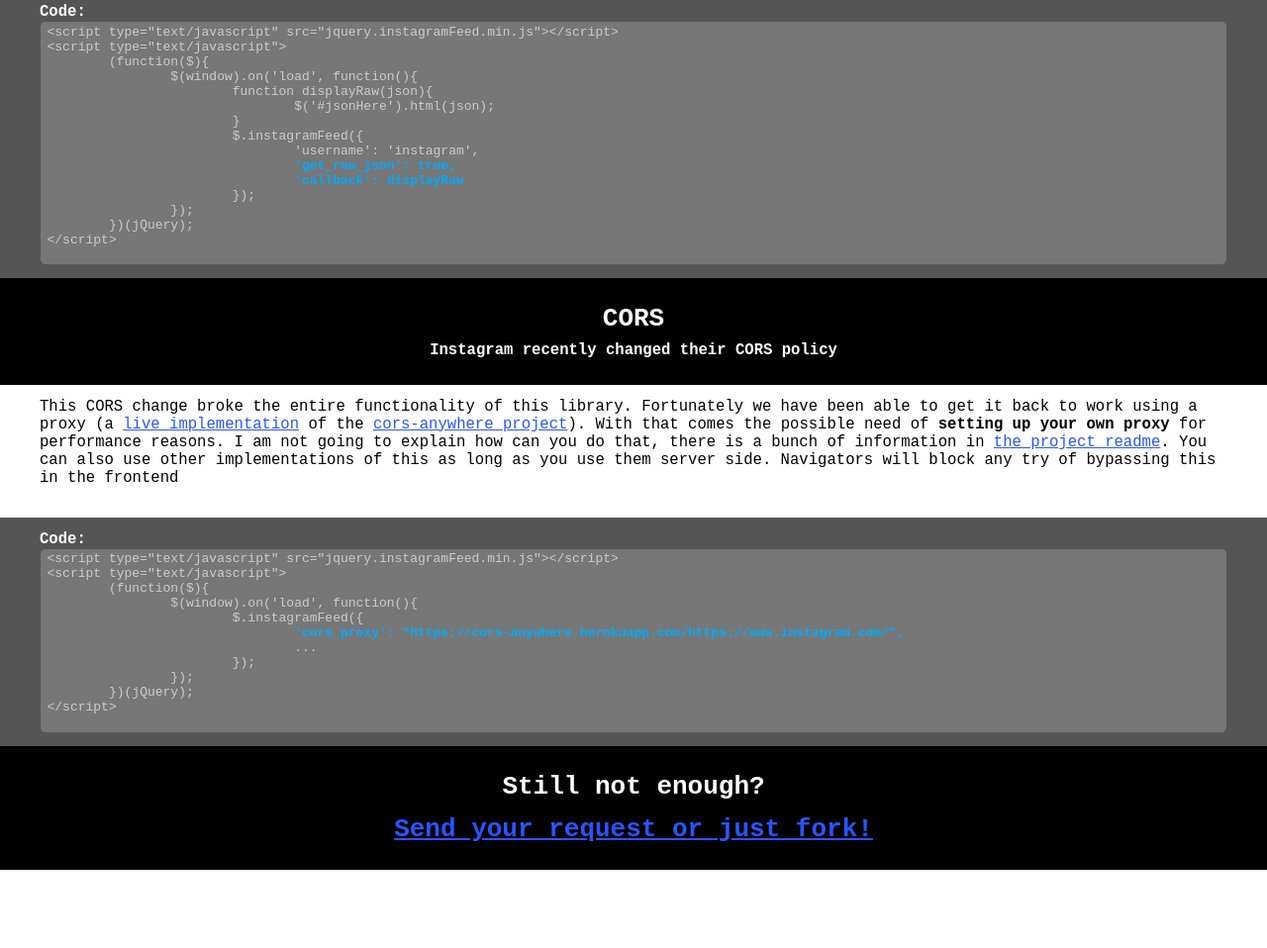
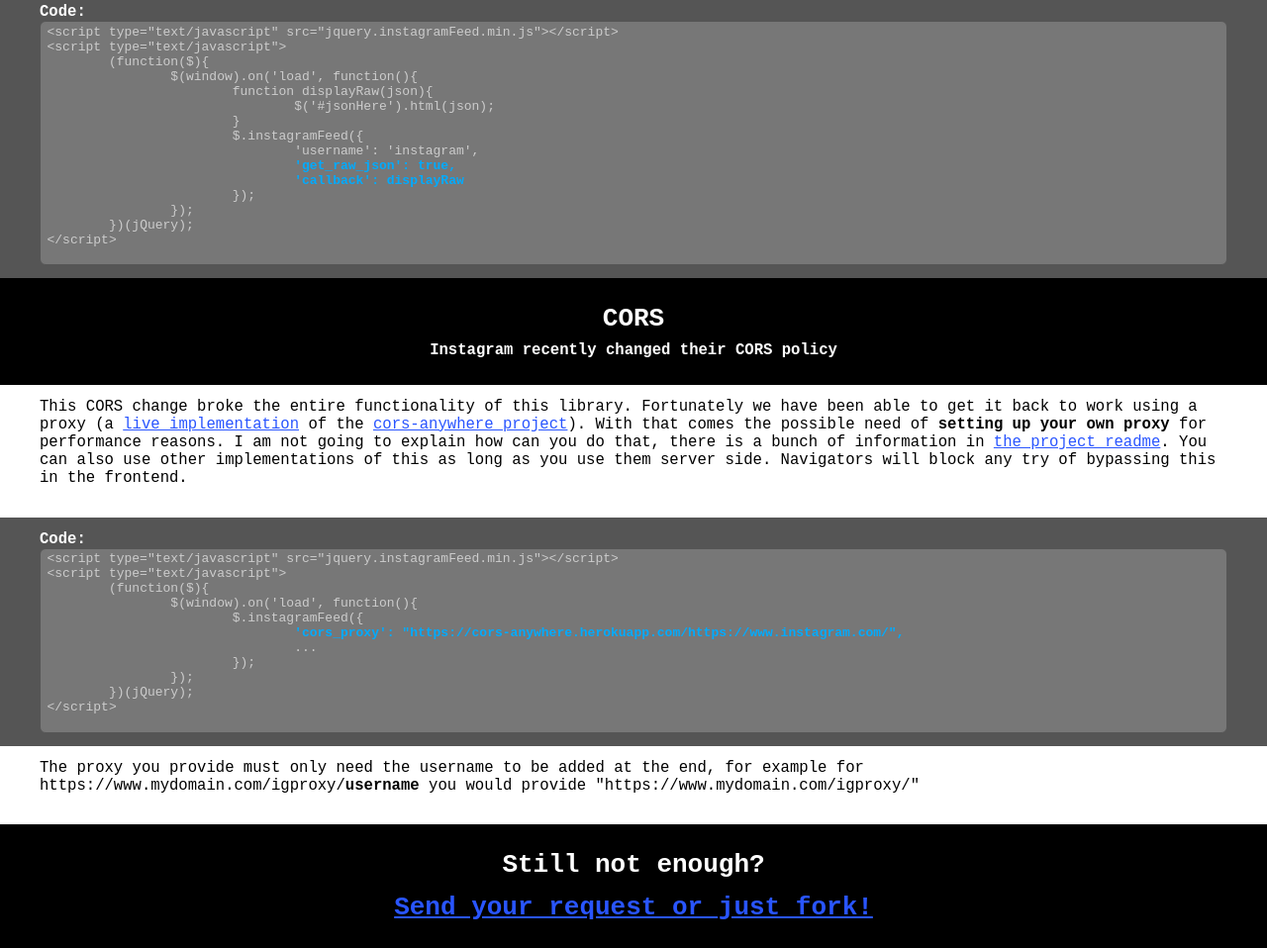
Before and after one commit to jsanahuja/jquery.instagramFeed, a plain HTML site: page index.html in a window 1280 px wide. Shown: the part 3517-4475 px from the top of the page at 99% size. Before the commit the page ends 4396 px from the top, so only its background shows below. Drawn offline with nearby package versions, Linux system fonts and the light colour scheme; no server answers.

Commit message:
Documentation changes

```diff
--- a/index.html
+++ b/index.html
@@ -33,6 +33,7 @@
 			h4.big{font-size:2em;}
 			h1{font-size:2.5em;margin-bottom:1em;}
 			a{color:#2955ff}
+			.m-t-1{margin-top:1em;}
 		</style>
 	</head>
 	<body>
@@ -288,7 +289,7 @@
 		<h4>Instagram recently changed their CORS policy</h4>
 	</div>
 	<div class="instagram_feed info">
-		<p>This CORS change broke the entire functionality of this library. Fortunately we have been able to get it back to work using a proxy (a <a href="https://cors-anywhere.herokuapp.com/" target="_blank">live implementation</a> of the <a href="https://github.com/Rob--W/cors-anywhere" target="_blank">cors-anywhere project</a>). With that comes the possible need of <strong>setting up your own proxy</strong> for performance reasons. I am not going to explain how can you do that, there is a bunch of information in <a href="https://github.com/Rob--W/cors-anywhere/blob/master/README.md" target="blank">the project readme</a>. You can also use other implementations of this as long as you use them server side. Navigators will block any try of bypassing this in the frontend</p>
+		<p>This CORS change broke the entire functionality of this library. Fortunately we have been able to get it back to work using a proxy (a <a href="https://cors-anywhere.herokuapp.com/" target="_blank">live implementation</a> of the <a href="https://github.com/Rob--W/cors-anywhere" target="_blank">cors-anywhere project</a>). With that comes the possible need of <strong>setting up your own proxy</strong> for performance reasons. I am not going to explain how can you do that, there is a bunch of information in <a href="https://github.com/Rob--W/cors-anywhere/blob/master/README.md" target="blank">the project readme</a>. You can also use other implementations of this as long as you use them server side. Navigators will block any try of bypassing this in the frontend.</p>
 	</div>
 	<div class="section_code">
 		<h4>Code:</h4>
@@ -305,6 +306,10 @@
 	})(jQuery);
 &lt;/script&gt;
 		</pre>
+	</div>
+	<div class="instagram_feed info m-t-1">
+		<p>The proxy you provide must only need the username to be added at the end, for example for https://www.mydomain.com/igproxy/<strong>username</strong> you would provide "https://www.mydomain.com/igproxy/"</p>
+
 	</div>
 </div>
 <div>
```
